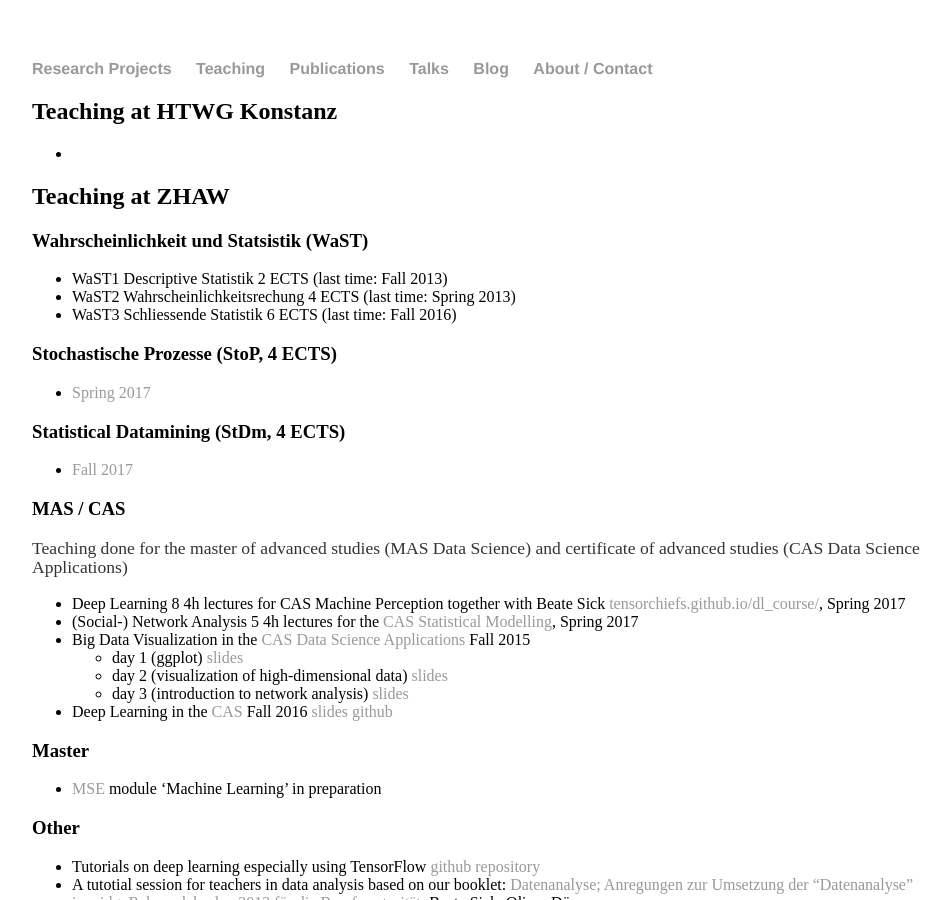
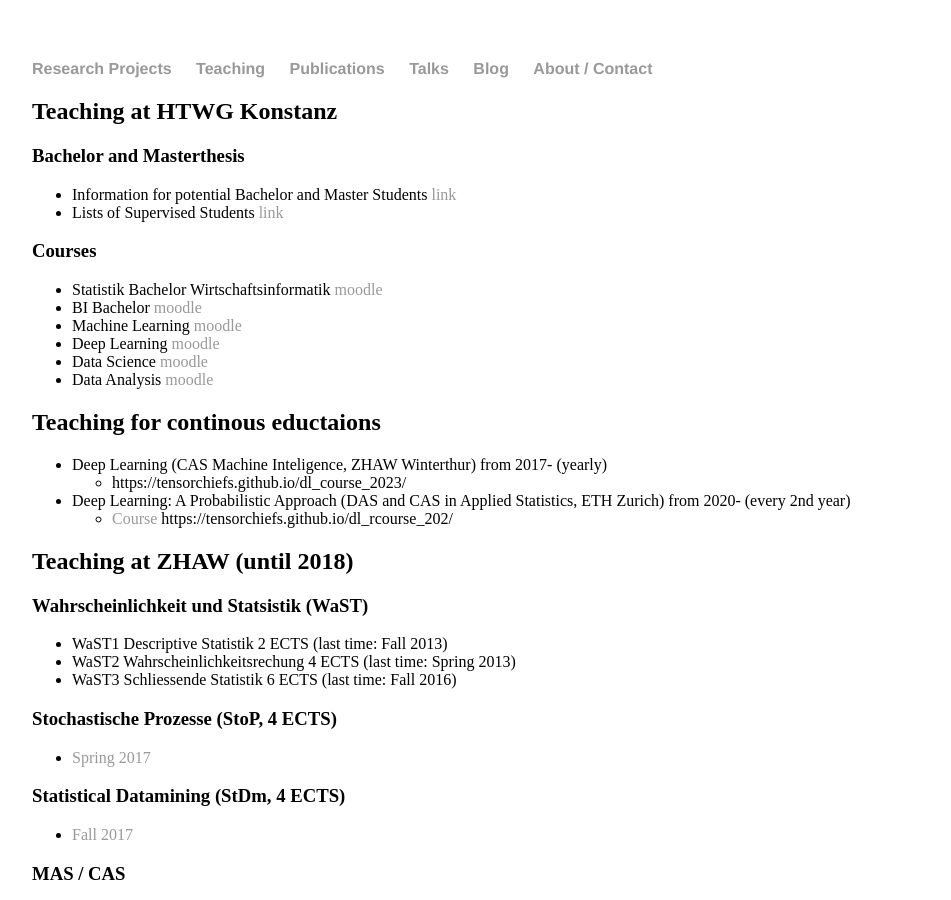
Before and after one commit to oduerr/oduerr.github.io, a Jekyll site: the page built from teaching/index.md, in a window 1280 px wide and 900 px high. Shown: the whole window, without its empty margins (160-1111 px from the left). Built offline with Jekyll 4.4.1, drawn with Linux system fonts in a browser that asks for light colours.

Commit message:
Update index.md

```diff
--- a/teaching/index.md
+++ b/teaching/index.md
@@ -5,9 +5,28 @@
 ---
 
 ## Teaching at HTWG Konstanz
-*
 
-## Teaching at ZHAW
+### Bachelor and Masterthesis
+* Information for potential Bachelor and Master Students [link](https://oduerr.github.io/teaching/bama/)
+* Lists of Supervised Students [link](https://oduerr.github.io/teaching/bama/bama_htwg.html)
+
+### Courses
+* Statistik Bachelor Wirtschaftsinformatik [moodle](https://moodle.htwg-konstanz.de/moodle/course/view.php?id=3632)
+* BI Bachelor [moodle](https://moodle.htwg-konstanz.de/moodle/course/view.php?id=1296)
+* Machine Learning [moodle](https://moodle.htwg-konstanz.de/moodle/course/view.php?id=1330)
+* Deep Learning [moodle](https://moodle.htwg-konstanz.de/moodle/course/view.php?id=3032)
+* Data Science [moodle](https://moodle.htwg-konstanz.de/moodle/course/view.php?id=3370)
+* Data Analysis [moodle](https://moodle.htwg-konstanz.de/moodle/course/view.php?id=2564)
+
+## Teaching for continous eductaions
+* Deep Learning (CAS Machine Inteligence, ZHAW Winterthur) from 2017- (yearly)
+  * https://tensorchiefs.github.io/dl_course_2023/
+
+*  Deep Learning: A Probabilistic Approach (DAS and CAS in Applied Statistics, ETH Zurich) from 2020- (every 2nd year)
+   * [Course](https://www.vorlesungen.ethz.ch/Vorlesungsverzeichnis/lerneinheit.view?lerneinheitId=163848&semkez=2022W&lang=en) https://tensorchiefs.github.io/dl_rcourse_202/
+
+
+## Teaching at ZHAW (until 2018)
 
 ### Wahrscheinlichkeit und Statsistik (WaST)
 * WaST1 Descriptive Statistik 2 ECTS (last time: Fall 2013)
```
